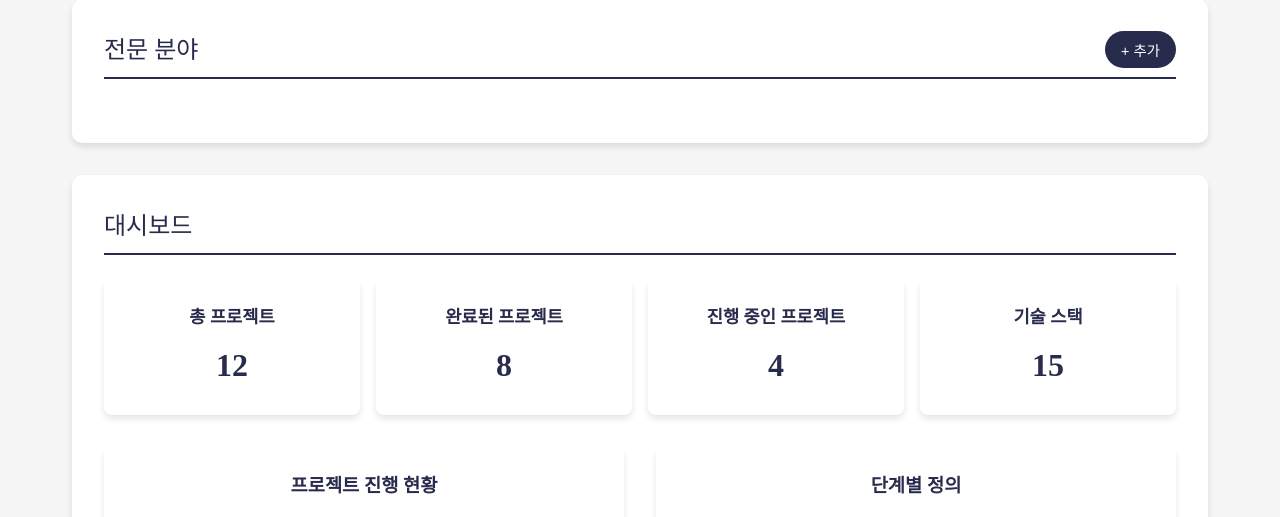
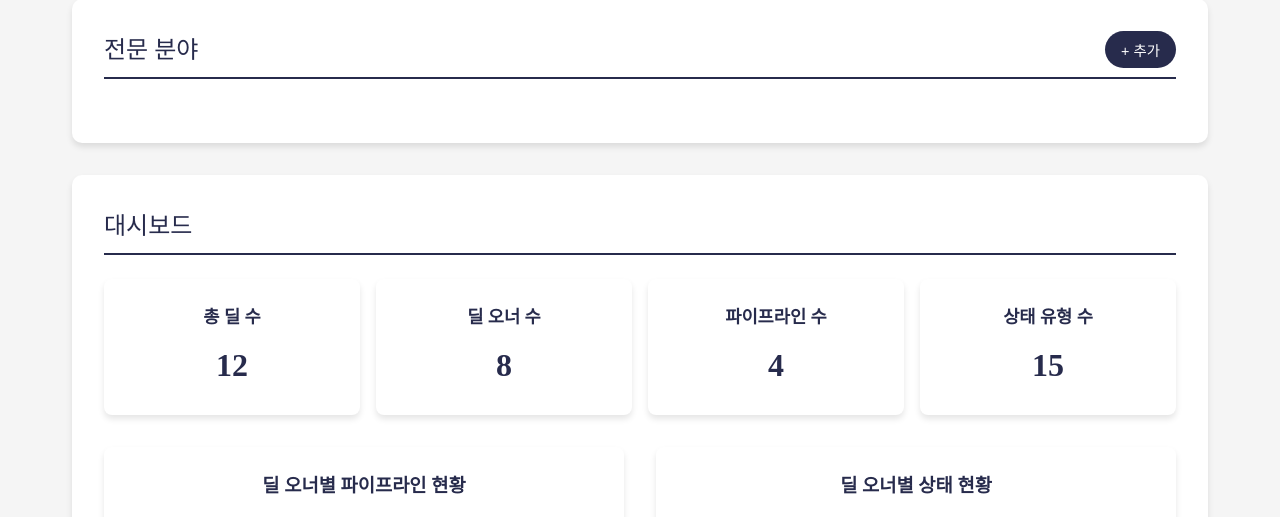
Before and after one commit to yoosungouk/porttest, a Flask app: page / in a window 1280 px wide. Shown: the part 512-1029 px from the top of the page. Run offline with Flask 2, Linux system fonts and the light colour scheme; some libraries are stand-ins or nearby versions; some web fonts are replaced.

Commit message:
Update dashboard to show deal owner analytics

```diff
--- a/templates/index.html
+++ b/templates/index.html
@@ -324,29 +324,29 @@
             </div>
             <div class="dashboard-grid">
                 <div class="dashboard-card">
-                    <h3>총 프로젝트</h3>
+                    <h3>총 딜 수</h3>
                     <div class="value">12</div>
                 </div>
                 <div class="dashboard-card">
-                    <h3>완료된 프로젝트</h3>
+                    <h3>딜 오너 수</h3>
                     <div class="value">8</div>
                 </div>
                 <div class="dashboard-card">
-                    <h3>진행 중인 프로젝트</h3>
+                    <h3>파이프라인 수</h3>
                     <div class="value">4</div>
                 </div>
                 <div class="dashboard-card">
-                    <h3>기술 스택</h3>
+                    <h3>상태 유형 수</h3>
                     <div class="value">15</div>
                 </div>
             </div>
             <div class="chart-container">
                 <div class="chart-card">
-                    <h3>프로젝트 진행 현황</h3>
+                    <h3>딜 오너별 파이프라인 현황</h3>
                     <canvas id="projectStatusChart"></canvas>
                 </div>
                 <div class="chart-card">
-                    <h3>단계별 정의</h3>
+                    <h3>딜 오너별 상태 현황</h3>
                     <canvas id="dealsChart"></canvas>
                 </div>
             </div>
@@ -388,89 +388,147 @@
     <script>
         // Supabase 클라이언트 초기화
         const supabase = supabase.createClient(
-            'https://xyzcompany.supabase.co',
-            'public-anon-key'
+            'https://zthihjyrifsbssbsaaky.supabase.co',
+            'eyJhbGciOiJIUzI1NiIsInR5cCI6IkpXVCJ9.eyJpc3MiOiJzdXBhYmFzZSIsInJlZiI6Inp0aGloanlyaWZzYnNzYnNhYWt5Iiwicm9sZSI6ImFub24iLCJpYXQiOjE3NDQ0Nzc5NzgsImV4cCI6MjA2MDA1Mzk3OH0.27a9HrNmT89ZoRExQUSpMkUNRmnawN1poJnYV0rXTHE'
         );
 
-        // 프로젝트 진행 현황 차트
-        const projectStatusCtx = document.getElementById('projectStatusChart').getContext('2d');
-        new Chart(projectStatusCtx, {
-            type: 'doughnut',
+        // 딜 데이터 로드 및 차트 표시
+        async function loadDealsAnalytics() {
+            try {
+                const { data: deals, error } = await supabase
+                    .from('deals')
+                    .select('deal_owner, deal_pipeline, deal_status');
+
+                if (error) throw error;
+
+                // 딜 오너별 파이프라인 분석
+                const ownerPipelines = {};
+                const ownerStatus = {};
+
+                deals.forEach(deal => {
+                    // 파이프라인 데이터 집계
+                    if (!ownerPipelines[deal.deal_owner]) {
+                        ownerPipelines[deal.deal_owner] = {};
+                    }
+                    if (!ownerPipelines[deal.deal_owner][deal.deal_pipeline]) {
+                        ownerPipelines[deal.deal_owner][deal.deal_pipeline] = 0;
+                    }
+                    ownerPipelines[deal.deal_owner][deal.deal_pipeline]++;
+
+                    // 상태 데이터 집계
+                    if (!ownerStatus[deal.deal_owner]) {
+                        ownerStatus[deal.deal_owner] = {};
+                    }
+                    if (!ownerStatus[deal.deal_owner][deal.deal_status]) {
+                        ownerStatus[deal.deal_owner][deal.deal_status] = 0;
+                    }
+                    ownerStatus[deal.deal_owner][deal.deal_status]++;
+                });
+
+                // 파이프라인 차트
+                const pipelineCtx = document.getElementById('projectStatusChart').getContext('2d');
+                new Chart(pipelineCtx, {
+                    type: 'bar',
                     data: {
-                labels: ['완료', '진행 중', '계획 중'],
-                datasets: [{
-                    data: [8, 4, 4],
+                        labels: Object.keys(ownerPipelines),
+                        datasets: Object.keys(ownerPipelines[Object.keys(ownerPipelines)[0]] || {}).map((pipeline, index) => ({
+                            label: pipeline,
+                            data: Object.keys(ownerPipelines).map(owner => ownerPipelines[owner][pipeline] || 0),
                             backgroundColor: [
                                 '#272b4c',
                                 '#373d6a',
-                        '#1a1d33'
-                    ]
-                }]
+                                '#1a1d33',
+                                '#4a5089'
+                            ][index % 4]
+                        }))
                     },
                     options: {
                         responsive: true,
                         plugins: {
+                            title: {
+                                display: true,
+                                text: '딜 오너별 파이프라인 현황'
+                            },
                             legend: {
                                 position: 'bottom'
+                            }
+                        },
+                        scales: {
+                            x: {
+                                stacked: true
+                            },
+                            y: {
+                                stacked: true,
+                                beginAtZero: true,
+                                ticks: {
+                                    stepSize: 1
+                                }
                             }
                         }
                     }
                 });
 
-        // 단계별 정의 차트 데이터 로드 및 표시
-        async function loadDealsChart() {
-            try {
-                const { data: deals, error } = await supabase
-                    .from('deals')
-                    .select('stage, definition');
-
-                if (error) throw error;
-
-                // 데이터 정리
-                const stages = deals.map(deal => deal.stage);
-                const definitions = deals.map(deal => deal.definition);
-
-                // 차트 생성
-                const dealsCtx = document.getElementById('dealsChart').getContext('2d');
-                new Chart(dealsCtx, {
+                // 상태 차트
+                const statusCtx = document.getElementById('dealsChart').getContext('2d');
+                new Chart(statusCtx, {
                     type: 'bar',
                     data: {
-                        labels: stages,
-                        datasets: [{
-                            label: '단계별 정의',
-                            data: definitions.map(() => 1), // 각 단계당 1의 값을 가짐
-                            backgroundColor: '#272b4c'
-                        }]
+                        labels: Object.keys(ownerStatus),
+                        datasets: Object.keys(ownerStatus[Object.keys(ownerStatus)[0]] || {}).map((status, index) => ({
+                            label: status,
+                            data: Object.keys(ownerStatus).map(owner => ownerStatus[owner][status] || 0),
+                            backgroundColor: [
+                                '#272b4c',
+                                '#373d6a',
+                                '#1a1d33',
+                                '#4a5089'
+                            ][index % 4]
+                        }))
                     },
                     options: {
-                        indexAxis: 'y',
                         responsive: true,
                         plugins: {
+                            title: {
+                                display: true,
+                                text: '딜 오너별 상태 현황'
+                            },
                             legend: {
-                                display: false
-                            },
-                            tooltip: {
-                                callbacks: {
-                                    label: function(context) {
-                                        return definitions[context.dataIndex];
-                                    }
-                                }
+                                position: 'bottom'
                             }
                         },
                         scales: {
                             x: {
-                                display: false
+                                stacked: true
                             },
                             y: {
+                                stacked: true,
+                                beginAtZero: true,
                                 ticks: {
-                                    font: {
-                                        size: 14
-                                    }
+                                    stepSize: 1
                                 }
                             }
                         }
                     }
                 });
+
+                // 대시보드 카드 업데이트
+                const totalDeals = deals.length;
+                const uniqueOwners = new Set(deals.map(deal => deal.deal_owner)).size;
+                const activePipelines = new Set(deals.map(deal => deal.deal_pipeline)).size;
+                const activeStatus = new Set(deals.map(deal => deal.deal_status)).size;
+
+                document.querySelector('.dashboard-card:nth-child(1) .value').textContent = totalDeals;
+                document.querySelector('.dashboard-card:nth-child(1) h3').textContent = '총 딜 수';
+
+                document.querySelector('.dashboard-card:nth-child(2) .value').textContent = uniqueOwners;
+                document.querySelector('.dashboard-card:nth-child(2) h3').textContent = '딜 오너 수';
+
+                document.querySelector('.dashboard-card:nth-child(3) .value').textContent = activePipelines;
+                document.querySelector('.dashboard-card:nth-child(3) h3').textContent = '파이프라인 수';
+
+                document.querySelector('.dashboard-card:nth-child(4) .value').textContent = activeStatus;
+                document.querySelector('.dashboard-card:nth-child(4) h3').textContent = '상태 유형 수';
+
             } catch (error) {
                 console.error('Error loading deals data:', error);
             }
@@ -579,7 +637,7 @@
         // 초기화
         document.addEventListener('DOMContentLoaded', function() {
             loadExpertise();
-            loadDealsChart();
+            loadDealsAnalytics();
         });
     </script>
 </body>
```
Lines whose indentation alone changed are shown as unchanged.
